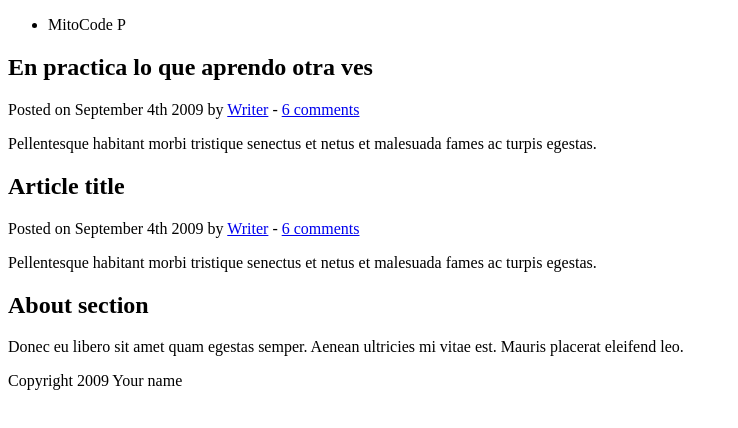
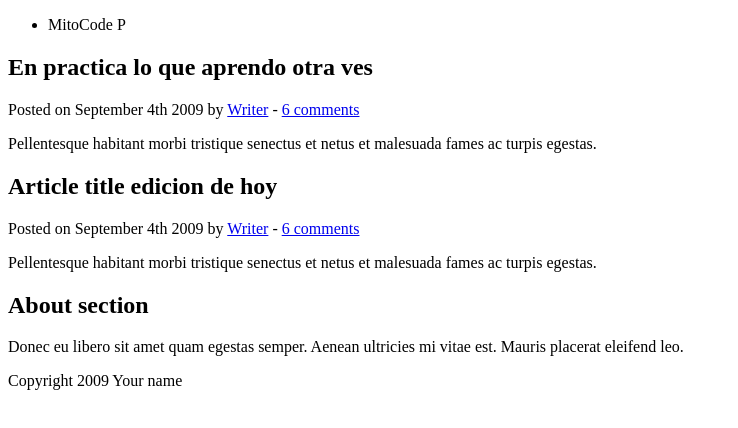
Before and after one commit to jenson17/demo-repo2, a plain HTML site: page index.html in a window 1280 px wide. Shown: the whole page, without its empty margins (0-738 px from the left). Drawn offline with Linux system fonts and the light colour scheme.

Commit message:
Nuevo Commit

```diff
--- a/index.html
+++ b/index.html
@@ -29,7 +29,7 @@
 
 		<article>
 			<header>
-				<h2>Article title</h2>
+				<h2>Article title edicion de hoy</h2>
 				<p>Posted on <time datetime="2009-09-04T16:31:24+02:00">September 4th 2009</time> by <a href="#">Writer</a> - <a href="#comments">6 comments</a></p>
 			</header>
 			<p>Pellentesque habitant morbi tristique senectus et netus et malesuada fames ac turpis egestas.</p>
```
